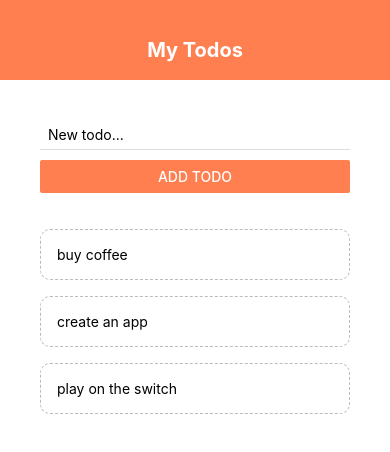
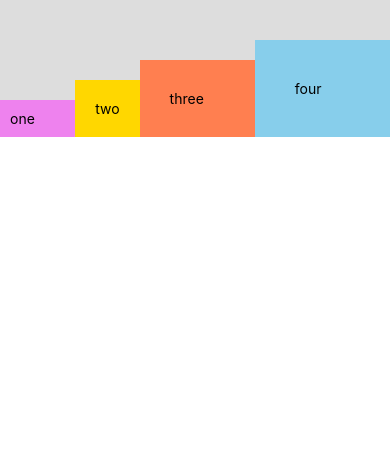
Before and after one commit to peetyo/RN-Simple-Review-App, a React Native app: screen / in a window 390 px wide. Shown: the top 452 px of the page. Built offline with nearby package versions, Linux system fonts and the light colour scheme.

Commit message:
created testing sandbox component

```diff
--- a/App.js
+++ b/App.js
@@ -3,6 +3,7 @@ import { StyleSheet, View, FlatList, Alert, TouchableWithoutFeedback, Keyboard }
 import Header from './components/Header'
 import TodoItem from './components/TodoItem'
 import AddTodo from './components/AddTodo'
+import Sandbox from './components/Sandbox'
 
 export default function App() {
 
@@ -31,24 +32,25 @@ export default function App() {
   }
 
   return (
-    <TouchableWithoutFeedback onPress={()=>{
-      Keyboard.dismiss();
-    }}>
-      <View style={styles.container}>
-        <Header />
-        <View style={styles.content}>
-          <AddTodo submitHandler={submitHandler}/>
-          <View style={styles.list}>
-            <FlatList
-              data={todos}
-              renderItem={({item})=> (
-                <TodoItem item={item} pressHandler={pressHandler}/>
-                )}
-                />
-          </View>
-        </View>
-      </View>
-    </TouchableWithoutFeedback>
+    <Sandbox />
+    // <TouchableWithoutFeedback onPress={()=>{
+    //   Keyboard.dismiss();
+    // }}>
+    //   <View style={styles.container}>
+    //     <Header />
+    //     <View style={styles.content}>
+    //       <AddTodo submitHandler={submitHandler}/>
+    //       <View style={styles.list}>
+    //         <FlatList
+    //           data={todos}
+    //           renderItem={({item})=> (
+    //             <TodoItem item={item} pressHandler={pressHandler}/>
+    //             )}
+    //             />
+    //       </View>
+    //     </View>
+    //   </View>
+    // </TouchableWithoutFeedback>
   );
 }
 
--- /dev/null
+++ b/components/Sandbox.js
@@ -0,0 +1,45 @@
+import React, {useState} from 'react';
+import { StyleSheet, View, Text } from 'react-native';
+
+export default function Sandbox() {
+
+  return (
+   <View style={styles.container}>
+     <Text style={styles.boxOne}>one</Text>
+     <Text style={styles.boxTwo}>two</Text>
+     <Text style={styles.boxThree}>three</Text>
+     <Text style={styles.boxFour}>four</Text>
+   </View>
+  );
+}
+
+const styles = StyleSheet.create({
+  container: {
+    // flex: 1,
+    flexDirection: 'row',
+    justifyContent: 'space-around',
+    alignItems: 'flex-end',
+    paddingTop: 40,
+    backgroundColor: '#ddd'
+  },
+  boxOne: {
+    flex: 3,
+    backgroundColor: 'violet',
+    padding: 10,
+  },
+  boxTwo: {
+    flex: 1,
+    backgroundColor: 'gold',
+    padding: 20,
+  },
+  boxThree: {
+    flex: 3,
+    backgroundColor: 'coral',
+    padding: 30,
+  },
+  boxFour: {
+    flex: 3,
+    backgroundColor: 'skyblue',
+    padding: 40,
+  },
+})
```
